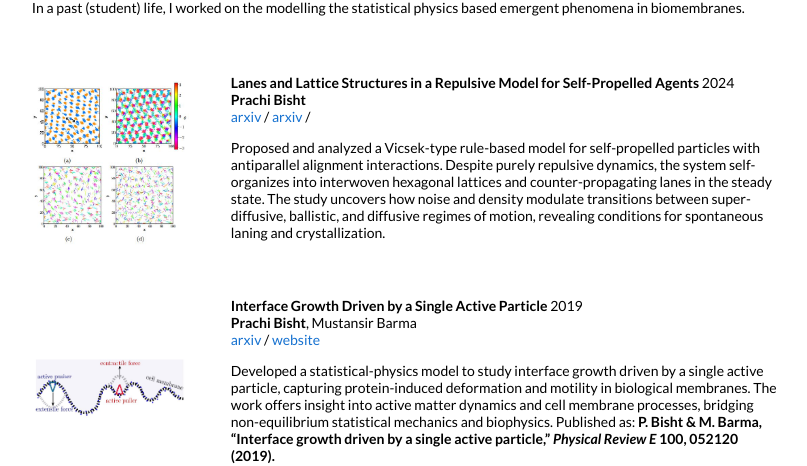
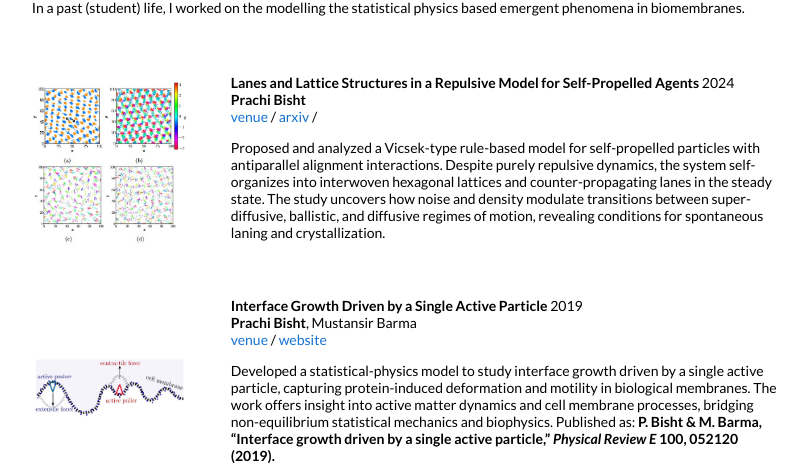
Before and after one commit to bisht-prachi/bisht-prachi.github.io, a Jekyll site: the page built from _posts/2025-11-04-kenya-adaptation.md, in a window 1280 px wide. Shown: the part 1829-2295 px from the top of the page, without its empty margins (233-1040 px from the left). Built offline with Jekyll 4.4.1, drawn with Linux system fonts in a browser that asks for light colours.

Commit message:
correction

```diff
--- a/_layouts/default.html
+++ b/_layouts/default.html
@@ -144,7 +144,7 @@
             <td style="padding:2.5%;width:75%;vertical-align:middle;">
               <h3>{{ post.title }}</h3> {{ post.date | date: "%Y" }}<br>
               {{ post.authors }}<br>
-              {% if post.venue %}<a href="{{ post.venue }}">arxiv</a> / {% endif %}
+              {% if post.venue %}<a href="{{ post.venue }}">venue</a> / {% endif %}
               {% if post.code %}<a href="{{ post.code }}">code</a> / {% endif %}
               {% if post.arxiv %}<a href="{{ post.arxiv }}">arxiv</a> / {% endif %}
               {% if post.website %}<a href="{{ post.website }}">website</a>{% endif %}
```
